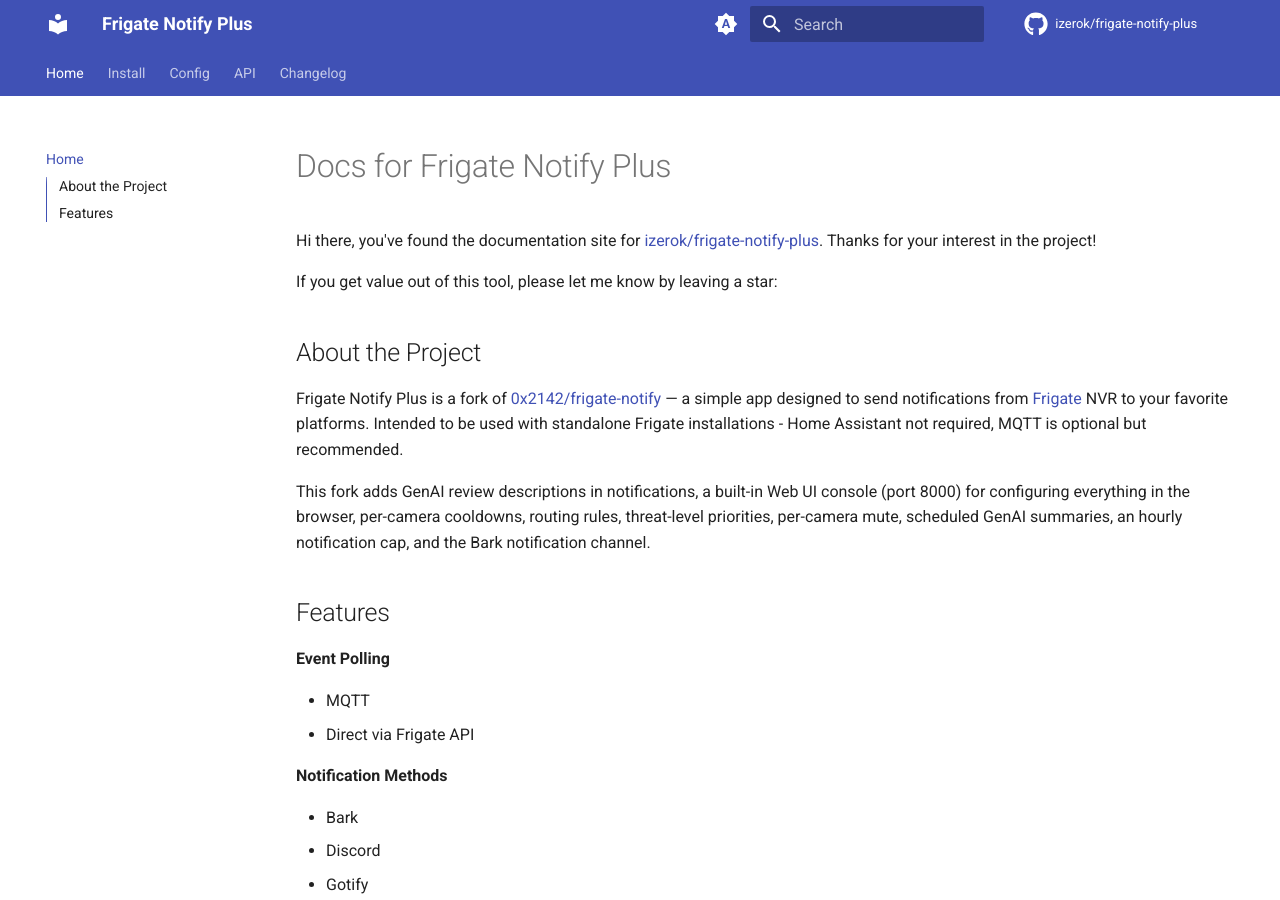
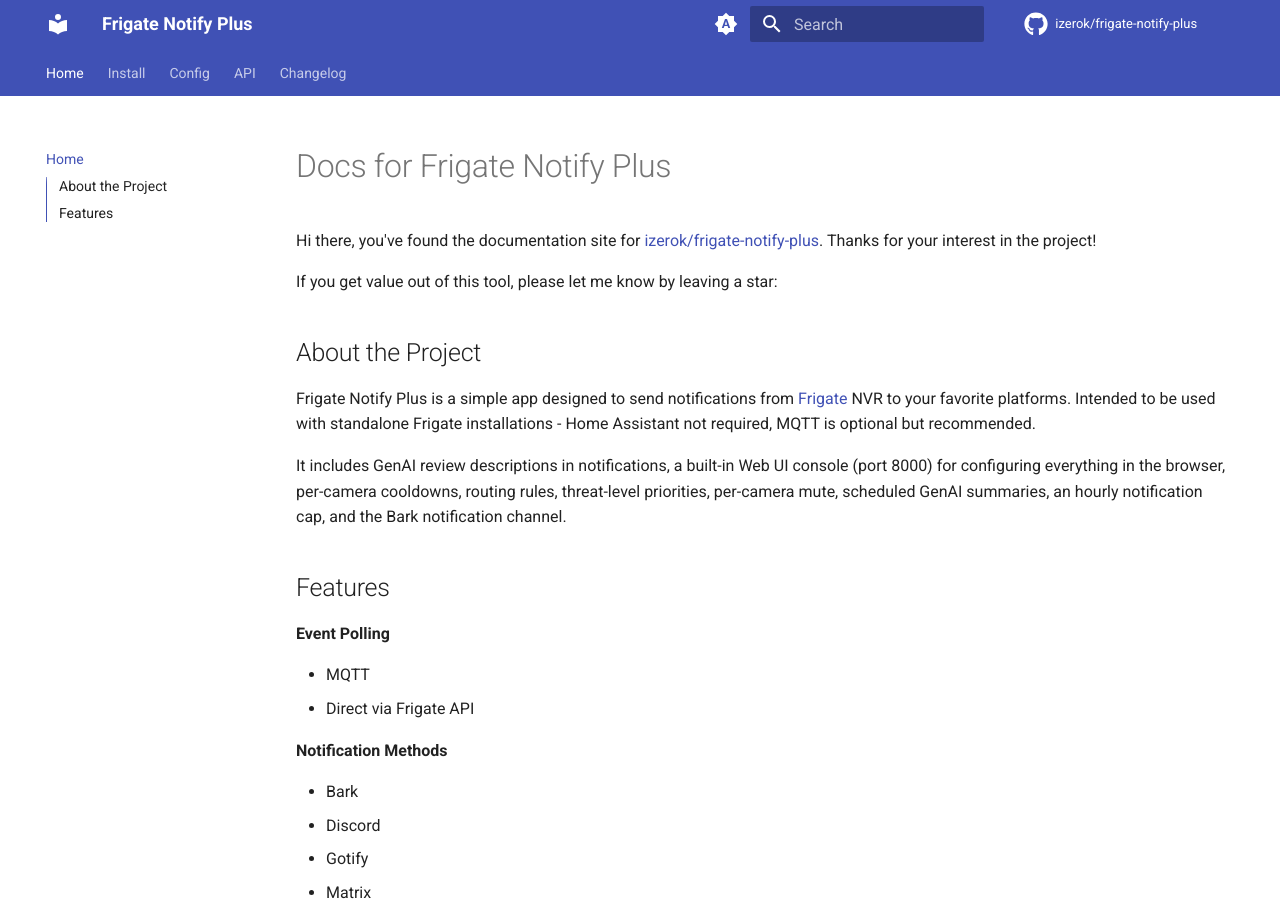
Before and after one commit to izerok/frigate-notify-plus, an MkDocs documentation site: the page built from docs/index.md, in a window 1280 px wide and 900 px high. Built offline with MkDocs 1.6.1 and Material for MkDocs 9.7.7, drawn with Linux system fonts in a browser that asks for light colours; comment, search, counter and statistics services are not loaded; the version menu is left out.

Commit message:
docs: drop fork wording from docs home; ci: publish to Docker Hub when secrets are set

```diff
--- a/docs/index.md
+++ b/docs/index.md
@@ -6,9 +6,9 @@ If you get value out of this tool, please let me know by leaving a star:  <a cla
 
 ## About the Project
 
-Frigate Notify Plus is a fork of [0x2142/frigate-notify](https://github.com/0x2142/frigate-notify) — a simple app designed to send notifications from [Frigate](https://github.com/blakeblackshear/frigate) NVR to your favorite platforms. Intended to be used with standalone Frigate installations - Home Assistant not required, MQTT is optional but recommended.
+Frigate Notify Plus is a simple app designed to send notifications from [Frigate](https://github.com/blakeblackshear/frigate) NVR to your favorite platforms. Intended to be used with standalone Frigate installations - Home Assistant not required, MQTT is optional but recommended.
 
-This fork adds GenAI review descriptions in notifications, a built-in Web UI console (port 8000) for configuring everything in the browser, per-camera cooldowns, routing rules, threat-level priorities, per-camera mute, scheduled GenAI summaries, an hourly notification cap, and the Bark notification channel.
+It includes GenAI review descriptions in notifications, a built-in Web UI console (port 8000) for configuring everything in the browser, per-camera cooldowns, routing rules, threat-level priorities, per-camera mute, scheduled GenAI summaries, an hourly notification cap, and the Bark notification channel.
 
 ## Features
 
```
Also changed, not shown: 1 other file.
